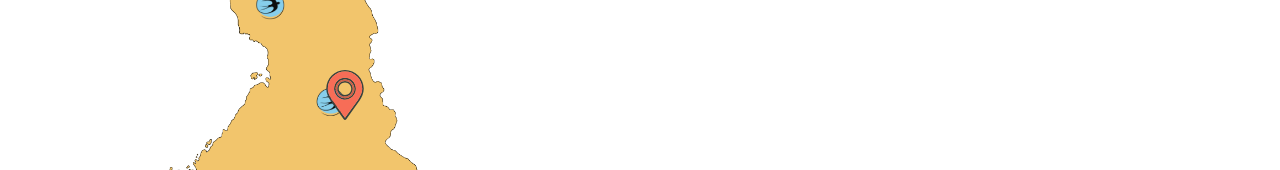
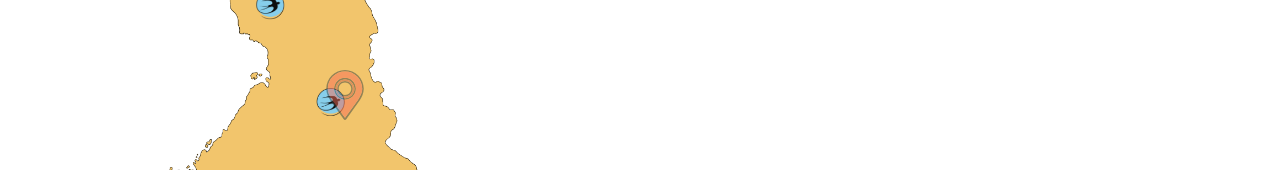
Before and after one commit to wangc9/swallows, a Next.js app: page /tourists in a window 1280 px wide. Shown: the part 358-528 px from the top of the page. Built offline with nearby package versions, Linux system fonts and the light colour scheme.

Commit message:
Feat: Add animation to location pin

```diff
--- a/app/tourists/page.tsx
+++ b/app/tourists/page.tsx
@@ -14,7 +14,7 @@ export default function Tourists() {
       <Header />
       <main className="grid grid-cols-2 gap-x-2 h-full">
         <div className="bg-[url('../public/Map.png')] bg-contain bg-no-repeat h-600 px-5 relative">
-          <Image className="top-70 left-70 absolute" src={location} width={50} height={50} alt="location 1" onClick={() => {setPlace('1');}} />
+          <Image className="top-70 left-70 absolute opacity-50 hover:opacity-100 transition-all duration-200" src={location} width={50} height={50} alt="location 1" onClick={() => {setPlace('1');}} />
           {/* <Image className="top-20 left-20 absolute" src={location} width={50} height={50} alt="location 2" onClick={() => {setPlace('2');}} />
           <Image className="top-32 left-32 absolute" src={location} width={50} height={50} alt="location 3" onClick={() => {setPlace('3');}} /> */}
         </div>
```
